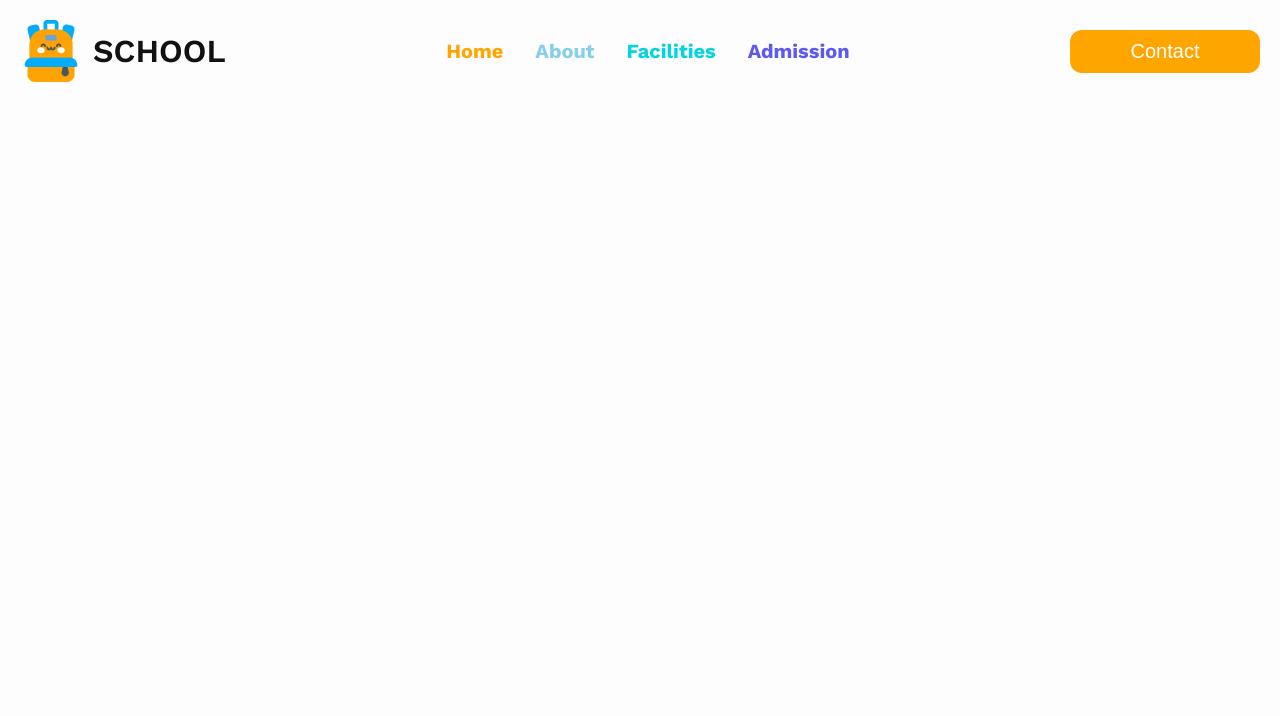
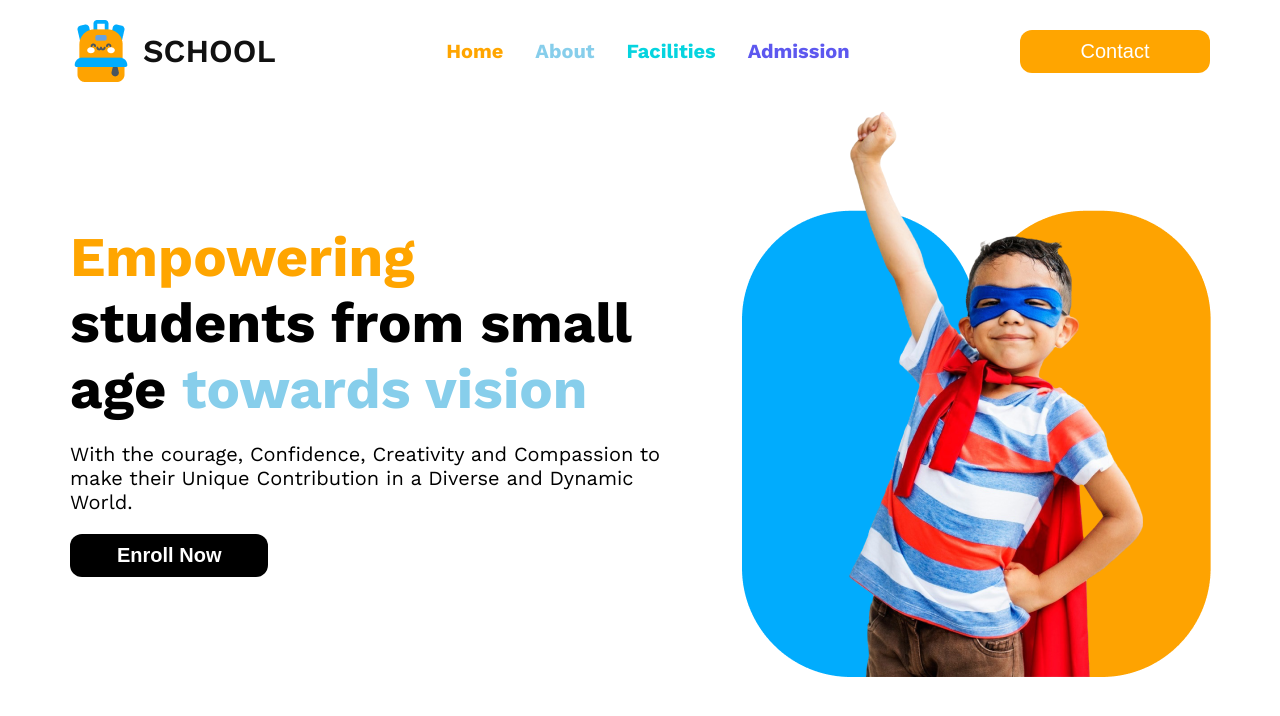
Before and after one commit to helalkhann/Assignment-2, a plain HTML site: page index.html in a window 1280 px wide. Drawn offline with nearby package versions, Linux system fonts and the light colour scheme; a web font is replaced by a local one.

Commit message:
Added hero section

```diff
--- a/index.html
+++ b/index.html
@@ -37,7 +37,18 @@
             </div>
         </nav>
     </header>
-    <main></main>
+    <main>
+        <section class="hero-container display-flex">
+            <div class="hero-left">
+                <h1><span class="orange-color">Empowering </span><br>students from small <br> age <span class="skyblue-color">towards vision</span></h1>
+                <p>With the courage, Confidence, Creativity and Compassion to make their Unique Contribution in a Diverse and Dynamic World.</p>
+                <button>Enroll Now</button>
+            </div>
+            <div class="hero-right">
+                <img src="assets/hero-kids.png" alt="">
+            </div>
+        </section>
+    </main>
     <footer></footer>
     </div>
 </body>
--- a/style/style.css
+++ b/style/style.css
@@ -8,10 +8,10 @@ body{
     font-family: "Work Sans", serif;
     font-optical-sizing: auto;
     font-style: normal;
-    background-color:rgb(253, 253, 253);
+    background-color:rgb(255, 255, 255);
 }
 #body{
-    max-width:1440px;
+    max-width:1140px;
     margin:0 auto;
     padding:0 20px;
 
@@ -105,3 +105,50 @@ header section
  End of header section design
  ===============================
  */
+/* =============================
+ start design hero section
+ */
+.hero-container{
+    height:575px;
+    margin-top:20px;
+    justify-content: space-between;
+    align-items: center;
+}
+.hero-left{
+    width:640px;
+    height:331px;
+    margin:122px 0;
+    margin-right:50px;
+}
+.hero-left h1{
+    font-size:56px;
+    font-weight:700;
+}
+.hero-left .orange-color{
+    color:orange;
+}
+.hero-left .skyblue-color{
+    color:skyblue;
+}
+.hero-left p{
+    font-size:20px;
+    font-weight:400;
+    margin:20px 0;
+}
+.hero-left button{
+    padding:10px 47px;
+    font-size:20px;
+    font-weight:700;
+    border:none;
+    border-radius: 12px;
+    background-color: black;
+    color:white;
+}
+.hero-left button:hover{
+    background-color:orange;
+    color:white;
+}
+.hero-right{
+    width:468px;
+    height:575px;
+}
```
